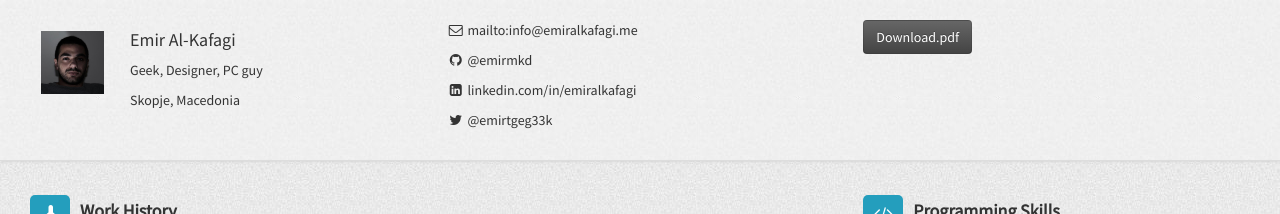
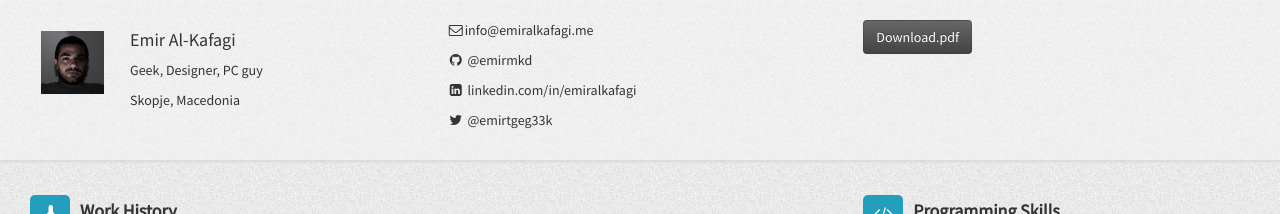
Before and after one commit to emirmkd/emirmkd.github.io, a Jekyll site: the page built from cv/index.html, in a window 1280 px wide. Shown: the top 214 px of the page. Built offline with Jekyll 4.4.1, drawn with Linux system fonts in a browser that asks for light colours; nearby versions of some CDN libraries.

Commit message:
Update cvheader.html

```diff
--- a/_includes/cvheader.html
+++ b/_includes/cvheader.html
@@ -9,7 +9,7 @@
                 <div class="clearfix"></div>
             </div>
             <div class="col-sm-4 visible-md-block visible-lg-block visible-sm-block">
-                <p><i class="fa fa-envelope-o fa-fw"></i> mailto:{{ site.author.email }} </p>
+                <p><i class="fa fa-envelope-o fa-fw"></i><a href="mailto:{{ site.author.email }}">{{ site.author.email }}</a></p>
                 <p><i class="fa fa-github fa-fw"></i><a href="//github.com/{{ site.author.github }}" target="_blank">  @{{ site.author.github }} </a></p>
                 <p><i class="fa fa-linkedin-square fa-fw"></i> <a href="//linkedin.com/in/{{ site.author.linkedin }}" target="_blank"> linkedin.com/in/{{ site.author.linkedin }} </a></p>
                 <p><i class="fa fa-twitter fa-fw"></i> <a href="//twitter.com/{{ site.author.twitter }}" target="_blank">  @{{ site.author.twitter }} </a></p>
```
